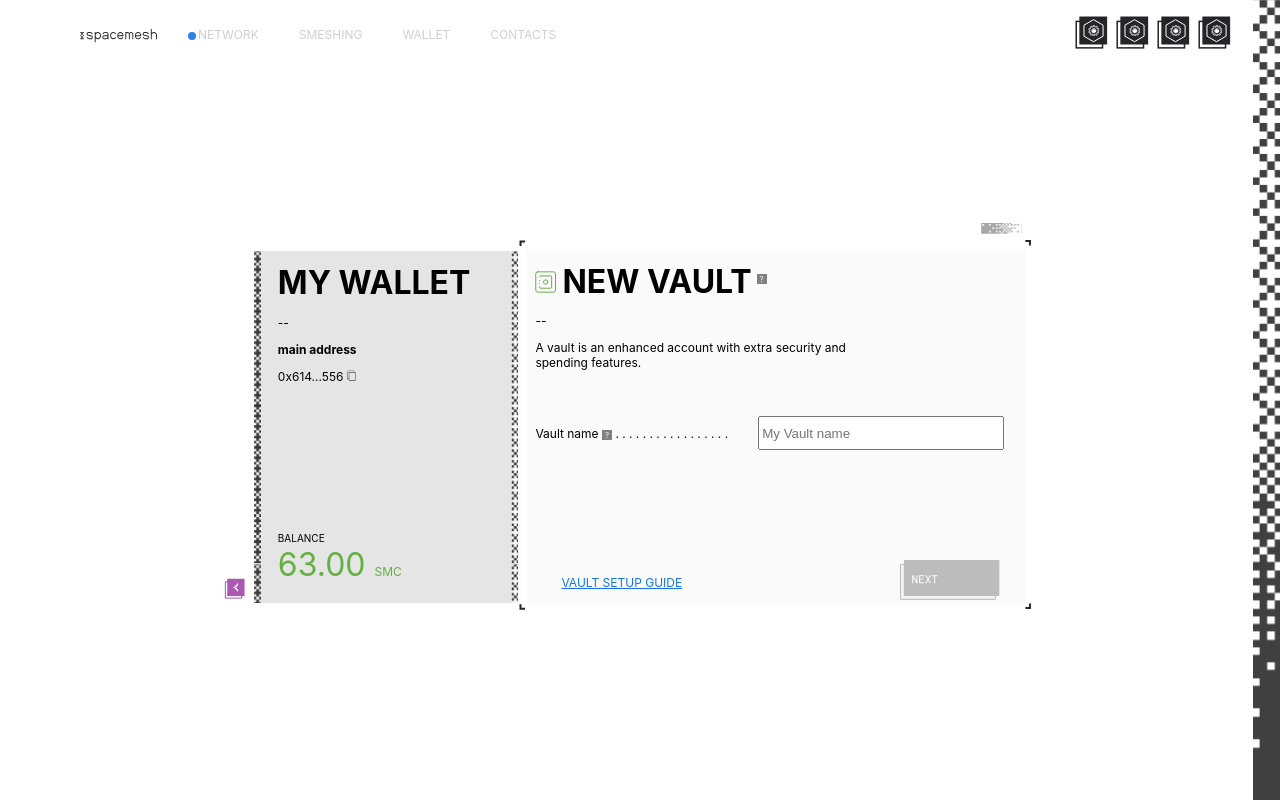
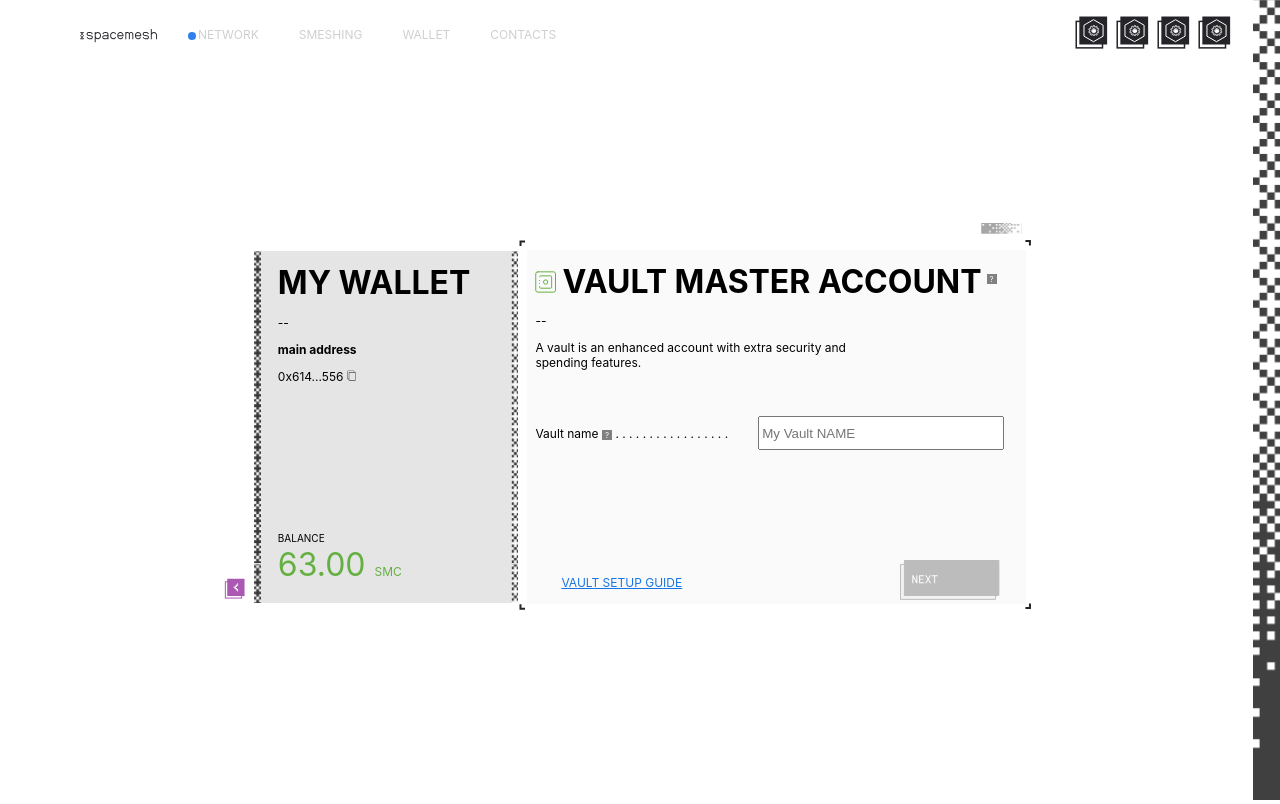
Before and after one commit to aveWorld/smapp, a React (Create React App) app: page /master_account in a window 1280 px wide. Built offline with nearby package versions, Linux system fonts and the light colour scheme.

Commit message:
made router

```diff
--- a/src/App.js
+++ b/src/App.js
@@ -1,15 +1,37 @@
 import React from 'react';
+import {
+  Route,
+  Switch,
+  Redirect,
+} from 'react-router-dom';
+import styled from 'styled-components';
+
 
 //Components
 import Layout from './components/Layout';
-import Home from './components/Home'
+import Wallet from './components/Wallet';
+import NewVault from './components/NewVault';
+import MasterAccount from './components/MasterAccount'
 
   function App() {
     return (
       <Layout>
-      <Home />
+        <HomeWrapper>
+          <Wallet />
+            <Switch>
+              <Route exact path="/" component={() => <NewVault />} />
+              <Route exact path="/master_account" component={() => <MasterAccount />} />
+            </Switch>
+        </HomeWrapper>
       </Layout>
     );
   }
 
+  const HomeWrapper = styled.div`
+    display: flex;
+    justify-content: center;
+    align-items: center;
+    height: calc(100vh - 52px);
+  `
+
 export default App;
--- a/src/components/Home/index.js
+++ /dev/null
@@ -1,27 +0,0 @@
-import React from 'react';
-import styled from 'styled-components';
-
-//Components
-import Wallet from '../Wallet';
-import NewVault from '../NewVault';
-
-  function Home() {
-    return (
-      <HomeWrapper>
-        <Wallet />
-        <NewVault />
-      </HomeWrapper>
-    );
-  }
-
-  const HomeWrapper = styled.div`
-    display: flex;
-    justify-content: center;
-    align-items: center;
-    height: calc(100vh - 52px);
-    // @media screen and (min-width: 1400px) {
-    //   transform: scale(1.2);
-    // }
-  `
-
-export default Home;
--- a/src/components/NewVault/index.js
+++ b/src/components/MasterAccount/index.js
@@ -13,7 +13,7 @@
 import VaultTopImg from '../../assets/svg/vault_top-img.svg'
 
 
-  function NewVault() {
+  function MasterAccount() {
     return (
         <VaultItem>
             <ReactSVG src={RectTopLeft} className="rect_top-left"/>
@@ -24,7 +24,7 @@
             <VaultWrapper>
                 <VaultHeader>
                     <div className="header__title">
-                        <h3 className="header__title"><span><ReactSVG src={TitleImg} className="header__img"/></span> NEW VAULT</h3>
+                        <h3 className="header__title"><span><ReactSVG src={TitleImg} className="header__img"/></span> VAULT MASTER ACCOUNT</h3>
                         <span className="header__question">
                             <QuestionMark>?</QuestionMark>
                             <div className="header__tooltip">
@@ -42,7 +42,7 @@
                                 <p className="tooltip__p">Vault will be created in My Wallet. To create a vault which uses a Ledger device for signing transactions, create a vault in a Ledger wallet.</p>
                         </div>
                         </span>  . . . . . . . . . . . . . . . . .</div>
-                    <input type="text" className="vault__input" placeholder="My Vault name"/>
+                    <input type="text" className="vault__input" placeholder="My Vault NAME"/>
                 </VaultMain>
                 <VaultFooter>
                     <Link to="/" className="footer__link">VAULT SETUP GUIDE</Link>
@@ -219,4 +219,4 @@
     z-index: 9;
   `
 
-export default NewVault;
+export default MasterAccount;
```
Also changed, not shown: 1 other file (tests, documents, lock files or other folders). Lines whose indentation alone changed are shown as unchanged.
